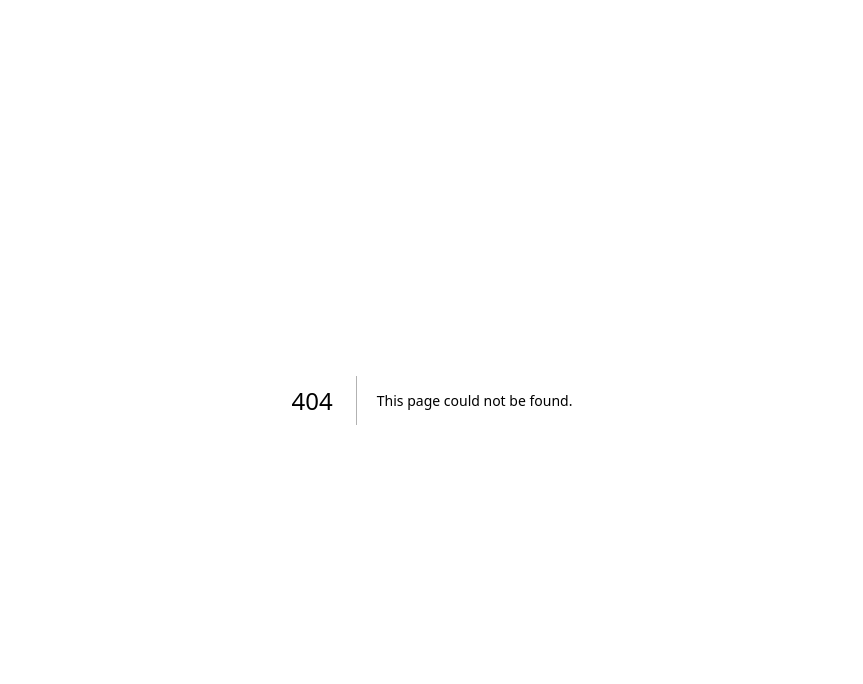
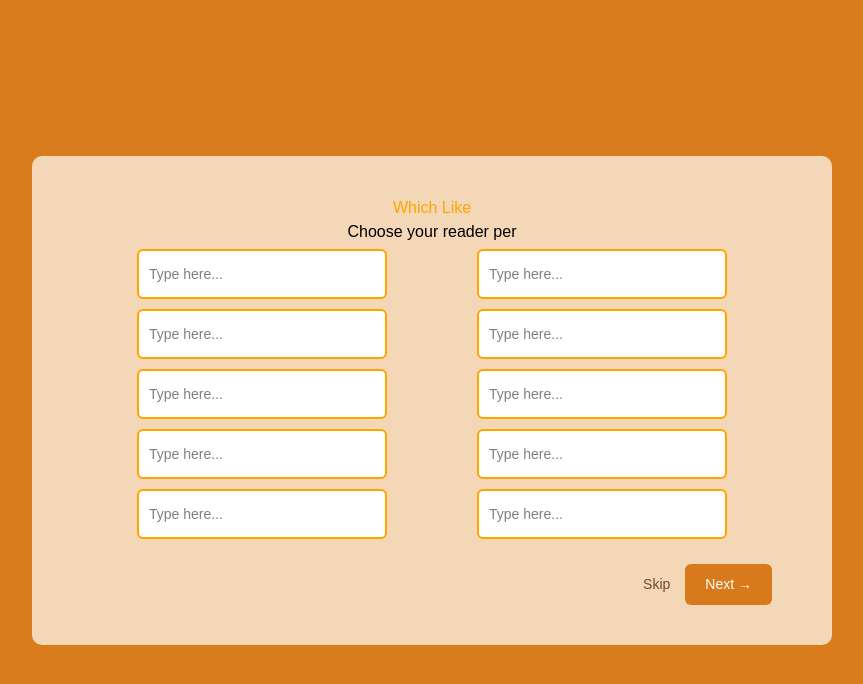
Before and after one commit to Sam-Sokunsreypich/LIBRARY-MANAGEMENT-SYSTEM-OOAD-, a Next.js app: page /readingPref in a window 1280 px wide. Before the commit this address had no page. Shown: the top 684 px of the page, without its empty margins (208-1071 px from the left). Built offline with nearby package versions, Linux system fonts and the light colour scheme.

Commit message:
reading preference

```diff
--- /dev/null
+++ b/app/readingPref/page.tsx
@@ -0,0 +1,225 @@
+import Link from "next/link";
+import "./style.css";
+
+const page = () => {
+  return (
+    <div className="page-background">
+    <div className="card">
+      <h1 style={{color:"orange", textAlign:"center"}}>Which Like</h1>
+      <h2 style={{color:"black", textAlign:"center"}}>Choose your reader per</h2>
+
+      <div
+        style={{
+          display: "flex",
+          flexWrap: "wrap",
+          width: "600px",
+          margin: "0 auto",
+          justifyContent: "space-between",
+        }}
+      >
+        <input
+          type="text"
+          placeholder="Type here..."
+          style={{
+            width: "250px",
+            height: "50px",
+            backgroundColor: "white",
+            border: "2px solid orange",
+            borderRadius: "6px",
+            padding: "10px",
+            margin: "5px",
+            fontSize: "14px",
+            color: "black",
+          }}
+        />
+
+
+        <input
+          type="text"
+          placeholder="Type here..."
+          style={{
+            width: "250px",
+            height: "50px",
+            backgroundColor: "white",
+            border: "2px solid orange",
+            borderRadius: "6px",
+            padding: "10px",
+            margin: "5px",
+            fontSize: "14px",
+            color: "black",
+          }}
+        />
+
+        <input
+          type="text"
+          placeholder="Type here..."
+          style={{
+            width: "250px",
+            height: "50px",
+            backgroundColor: "white",
+            border: "2px solid orange",
+            borderRadius: "6px",
+            padding: "10px",
+            margin: "5px",
+            fontSize: "14px",
+            color: "black",
+          }}
+        />
+
+        <input
+          type="text"
+          placeholder="Type here..."
+          style={{
+            width: "250px",
+            height: "50px",
+            backgroundColor: "white",
+            border: "2px solid orange",
+            borderRadius: "6px",
+            padding: "10px",
+            margin: "5px",
+            fontSize: "14px",
+            color: "black",
+          }}
+        />
+
+        <input
+          type="text"
+          placeholder="Type here..."
+          style={{
+            width: "250px",
+            height: "50px",
+            backgroundColor: "white",
+            border: "2px solid orange",
+            borderRadius: "6px",
+            padding: "10px",
+            margin: "5px",
+            fontSize: "14px",
+            color: "black",
+          }}
+        />
+
+        <input
+          type="text"
+          placeholder="Type here..."
+          style={{
+            width: "250px",
+            height: "50px",
+            backgroundColor: "white",
+            border: "2px solid orange",
+            borderRadius: "6px",
+            padding: "10px",
+            margin: "5px",
+            fontSize: "14px",
+            color: "black",
+          }}
+        />
+
+        <input
+          type="text"
+          placeholder="Type here..."
+          style={{
+            width: "250px",
+            height: "50px",
+            backgroundColor: "white",
+            border: "2px solid orange",
+            borderRadius: "6px",
+            padding: "10px",
+            margin: "5px",
+            fontSize: "14px",
+            color: "black",
+          }}
+        />
+
+        <input
+          type="text"
+          placeholder="Type here..."
+          style={{
+            width: "250px",
+            height: "50px",
+            backgroundColor: "white",
+            border: "2px solid orange",
+            borderRadius: "6px",
+            padding: "10px",
+            margin: "5px",
+            fontSize: "14px",
+            color: "black",
+          }}
+        />
+        <input
+          type="text"
+          placeholder="Type here..."
+          style={{
+            width: "250px",
+            height: "50px",
+            backgroundColor: "white",
+            border: "2px solid orange",
+            borderRadius: "6px",
+            padding: "10px",
+            margin: "5px",
+            fontSize: "14px",
+            color: "black",
+          }}
+        />
+
+        <input
+          type="text"
+          placeholder="Type here..."
+          style={{
+            width: "250px",
+            height: "50px",
+            backgroundColor: "white",
+            border: "2px solid orange",
+            borderRadius: "6px",
+            padding: "10px",
+            margin: "5px",
+            fontSize: "14px",
+            color: "black",
+          }}
+        />
+      </div>
+            {/* Buttons */}
+      <div
+        style={{
+          display: "flex",
+          justifyContent: "flex-end",
+          alignItems: "center",
+          width: "600px",
+          marginTop: "20px",
+          marginLeft: "auto",
+          marginRight: "0",
+        }}
+      >
+        <a href="/nextpage"
+        style={{
+            background: "none",
+            border: "none",
+            color: "#6b4b2f",
+            fontSize: "14px",
+            cursor:"pointer",
+            marginRight:"15px",
+        }}
+        >
+            Skip
+        </a>
+
+        <a
+          href="/nextpage"
+          style={{
+            backgroundColor: "#d8791b",
+            color: "white",
+            padding: "10px 20px",
+            borderRadius: "6px",
+            textDecoration: "none",
+            fontSize: "14px",
+            cursor: "pointer",
+            display: "inline-block",
+          }}>
+          Next →
+        </a>
+      </div>
+    </div>
+</div>
+  );
+};
+
+export default page;
--- /dev/null
+++ b/app/readingPref/style.css
@@ -0,0 +1,84 @@
+.page-background {
+  background-color: #d87c1d; /* orange background */
+  min-height: 100vh;
+  display: flex;
+  justify-content: center;
+  align-items: center;
+}
+
+.card {
+  background-color: #f3d7b7; /* light peach */
+  width: 800px;
+  padding: 40px 60px;
+  border-radius: 10px;
+  box-sizing: border-box;
+}
+
+.title {
+  text-align: center;
+  color: #a0622f;
+  font-size: 20px;
+  font-weight: 600;
+  margin-bottom: 6px;
+}
+
+.subtitle {
+  text-align: center;
+  color: #000;
+  font-size: 16px;
+  margin-bottom: 30px;
+}
+
+.input-grid {
+  display: grid;
+  grid-template-columns: 1fr 1fr;
+  gap: 14px 30px;
+  margin-bottom: 35px;
+}
+
+.input-box {
+  width: 100%;
+  height: 48px;
+  border-radius: 6px;
+  border: 1.5px solid #d2b89c;
+  padding: 10px;
+  font-size: 14px;
+  background-color: #fff;
+}
+
+.input-box:focus {
+  outline: none;
+  border-color: #c57b39;
+}
+
+.bottom-buttons {
+  display: flex;
+  justify-content: flex-end;
+  align-items: center;
+}
+
+.skip-btn {
+  background: none;
+  border: none;
+  color: #000;
+  font-size: 14px;
+  cursor: pointer;
+  margin-right: 20px;
+}
+
+.next-btn {
+  background-color: #d87c1d;
+  color: white;
+  padding: 10px 24px;
+  border-radius: 6px;
+  text-decoration: none;
+  cursor: pointer;
+  font-weight: 600;
+  box-shadow: 1px 3px 0 #a45d18;
+  transition: transform 0.1s;
+}
+
+.next-btn:active {
+  transform: translateY(2px);
+  box-shadow: none;
+}
```
